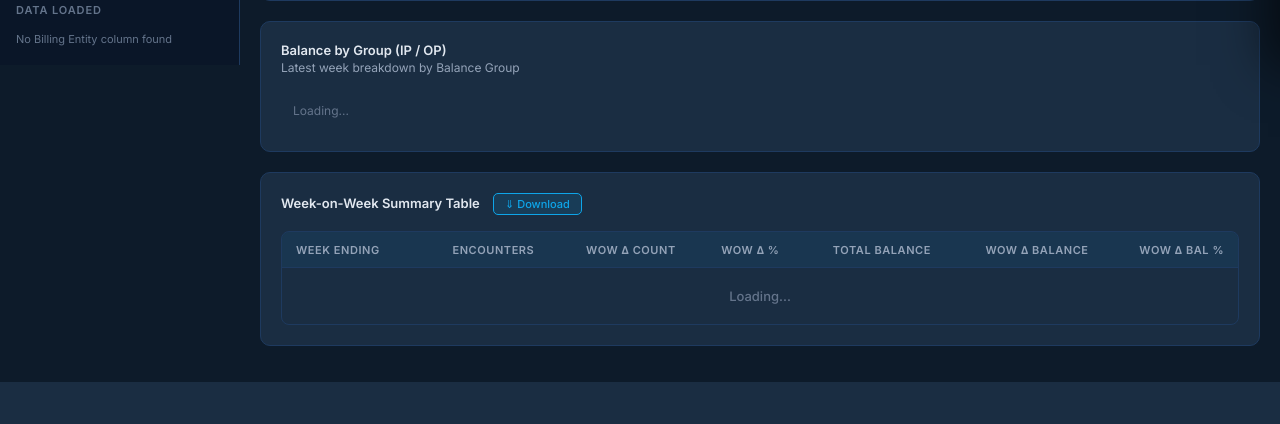
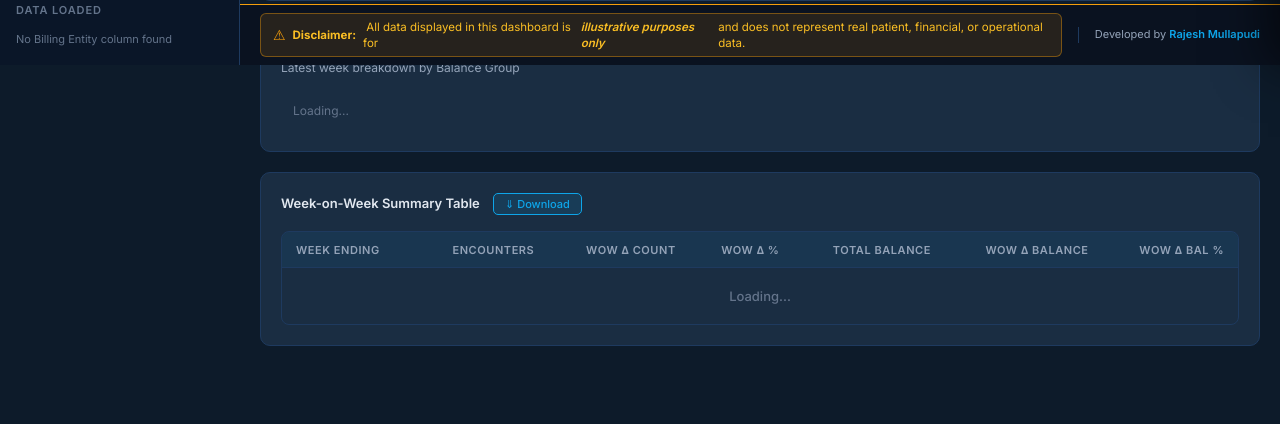
Before and after one commit to rajeshsr92/Complete-ATB-Analysis, a Flask app: page / in a window 1280 px wide. Shown: the part 735-1159 px from the top of the page. Before the commit the page ends 1117 px from the top, so only its background shows below. Run offline with Flask 3, Linux system fonts and the light colour scheme; data that the repository does not hold is empty.

Commit message:
Add developer credit and data disclaimer footer
Fixed footer bar shows 'Developed by Rajesh Mullapudi' and an
illustrative-data disclaimer, both highlighted and always visible.

Co-Authored-By: Claude Sonnet 4.6 <noreply@anthropic.com>

```diff
--- a/dashboard/static/css/dashboard.css
+++ b/dashboard/static/css/dashboard.css
@@ -1235,3 +1235,54 @@ body { font-family: 'Inter', 'Segoe UI', sans-serif; background: var(--bg-dark);
 .dist-leg-roll { color: #93c5fd; }
 .dist-leg-new  { color: #86efac; }
 .ct-sub { font-size: 10px; color: #64748b; margin-top: 2px; }
+
+/* ── FOOTER BAR ───────────────────────────────────────────── */
+#app-footer {
+  position: fixed;
+  bottom: 0;
+  left: var(--sidebar-w);
+  right: 0;
+  z-index: 200;
+  display: flex;
+  align-items: center;
+  justify-content: space-between;
+  gap: 16px;
+  padding: 8px 20px;
+  background: #0a1220;
+  border-top: 1px solid #f59e0b;
+  font-size: 11.5px;
+  line-height: 1.4;
+}
+.footer-disclaimer {
+  display: flex;
+  align-items: center;
+  gap: 7px;
+  color: #fbbf24;
+  background: rgba(245,158,11,0.12);
+  border: 1px solid rgba(245,158,11,0.4);
+  border-radius: 6px;
+  padding: 5px 12px;
+  flex: 1;
+}
+.footer-disclaimer-icon {
+  font-size: 14px;
+  flex-shrink: 0;
+  color: #f59e0b;
+}
+.footer-disclaimer em {
+  font-style: italic;
+  font-weight: 600;
+}
+.footer-credit {
+  color: #94a3b8;
+  white-space: nowrap;
+  font-size: 11px;
+  border-left: 1px solid #1e3a5f;
+  padding-left: 16px;
+}
+.footer-credit strong {
+  color: #0ea5e9;
+  font-weight: 600;
+}
+/* push main content up so footer doesn't overlap it */
+#main { padding-bottom: 42px; }
--- a/dashboard/templates/index.html
+++ b/dashboard/templates/index.html
@@ -6,7 +6,7 @@
 <title>ATB KPI Dashboard</title>
 <link rel="preconnect" href="https://fonts.googleapis.com">
 <link href="https://fonts.googleapis.com/css2?family=Inter:wght@400;500;600;700&display=swap" rel="stylesheet">
-<link rel="stylesheet" href="/static/css/dashboard.css?v=2">
+<link rel="stylesheet" href="/static/css/dashboard.css?v=3">
 
 <!--[if gte mso 9]><xml>
 <mso:CustomDocumentProperties>
@@ -1259,6 +1259,17 @@
   </div>
 </div>
 
+<!-- ── FOOTER BAR ─────────────────────────────────────────────── -->
+<div id="app-footer">
+  <div class="footer-disclaimer">
+    <span class="footer-disclaimer-icon">&#9888;</span>
+    <strong>Disclaimer:</strong>&nbsp;All data displayed in this dashboard is for <em>illustrative purposes only</em> and does not represent real patient, financial, or operational data.
+  </div>
+  <div class="footer-credit">
+    Developed by <strong>Rajesh Mullapudi</strong>
+  </div>
+</div>
+
 <script src="https://cdn.jsdelivr.net/npm/chart.js@4.4.2/dist/chart.umd.min.js"></script>
 <script src="/static/js/dashboard.js?v=7"></script>
 </body>
```
